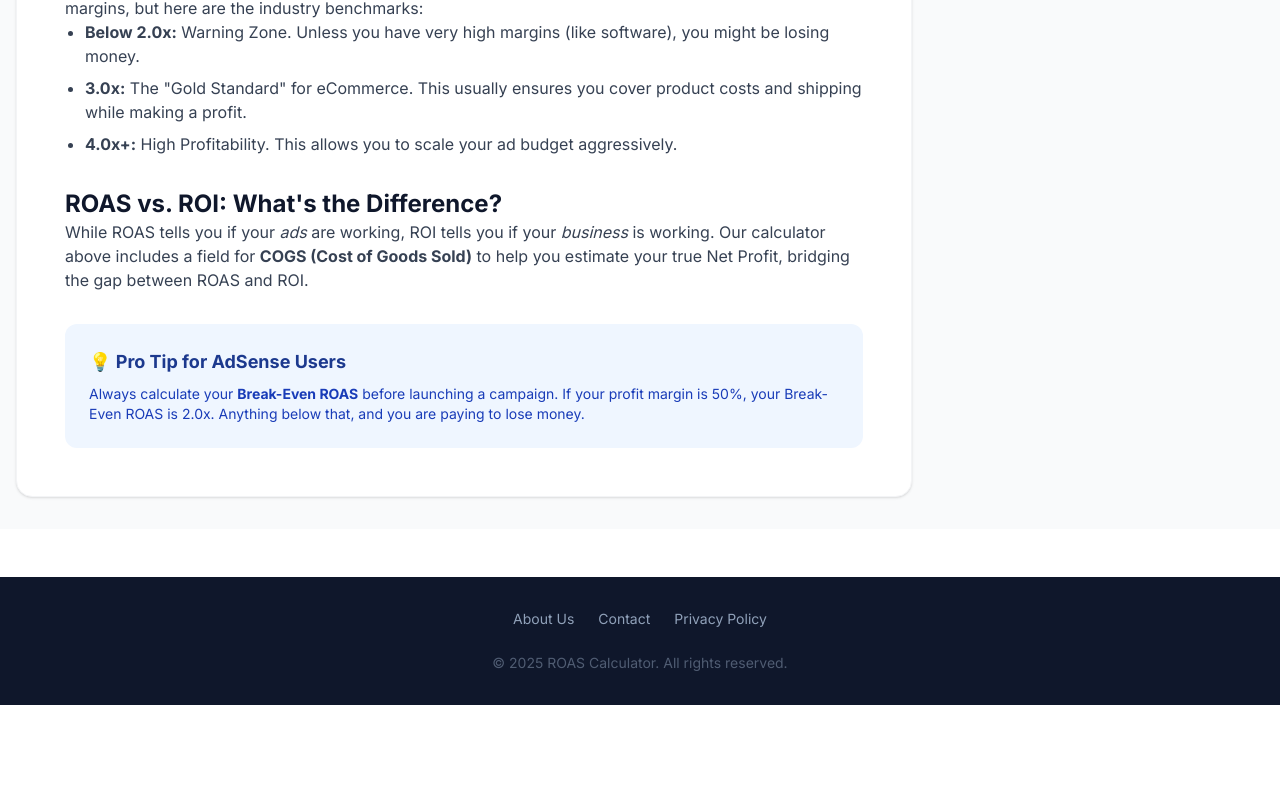
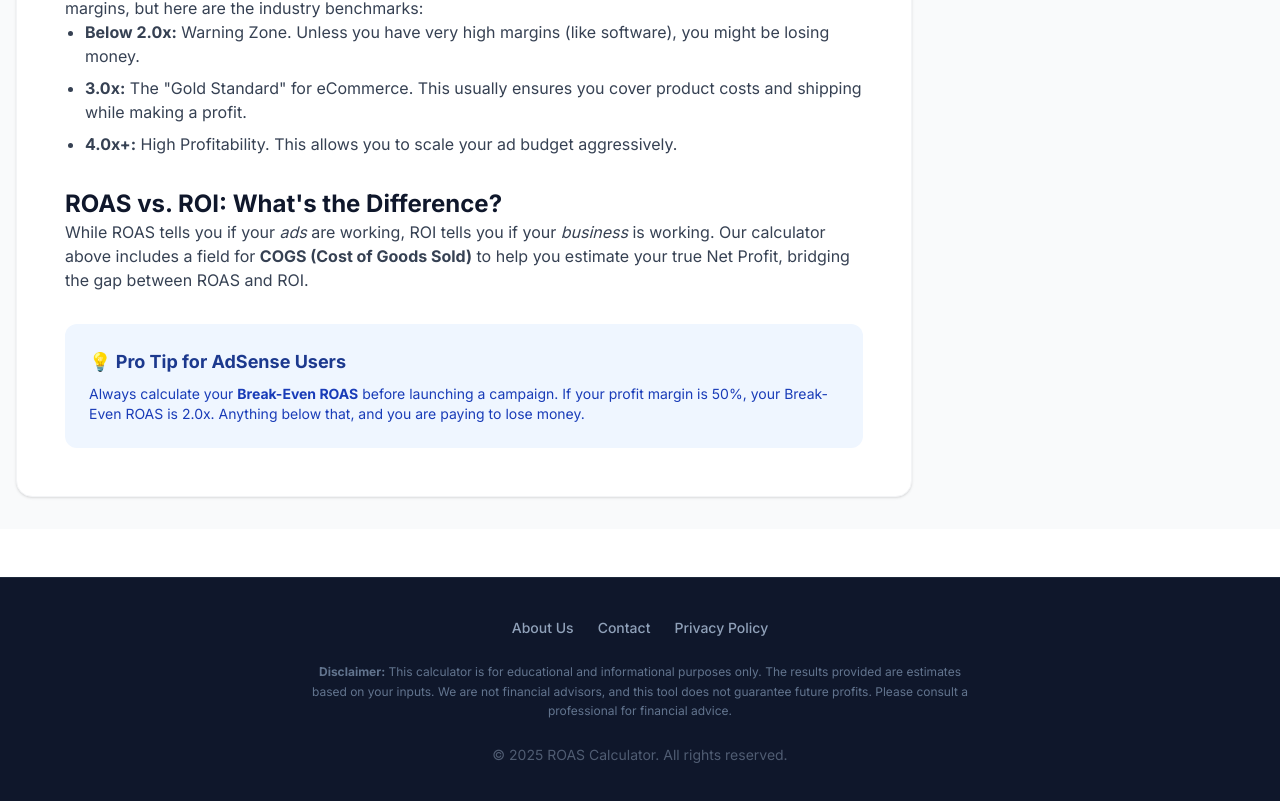
Before and after one commit to nikhil071-ui/roas-calculator, a Next.js app: page / in a window 1280 px wide. Shown: the part 1487-2288 px from the top of the page. Before the commit the page ends 2192 px from the top, so only its background shows below. Built offline with nearby package versions, Linux system fonts and the light colour scheme.

Commit message:
added legal disclaimer

```diff
--- a/app/layout.tsx
+++ b/app/layout.tsx
@@ -21,14 +21,28 @@ export default function RootLayout({
       <body className={inter.className}>
         {children}
 
-        {/* --- FOOTER START --- */}
-        <footer className="bg-slate-900 text-slate-400 py-8 mt-12 text-center text-sm">
-          <div className="container mx-auto px-4 flex flex-col md:flex-row justify-center gap-6">
-            <Link href="/about" className="hover:text-white transition">About Us</Link>
-            <Link href="/contact" className="hover:text-white transition">Contact</Link>
-            <Link href="/privacy-policy" className="hover:text-white transition">Privacy Policy</Link>
+       {/* --- FOOTER START --- */}
+        <footer className="bg-slate-900 text-slate-400 py-10 mt-12 text-center text-sm border-t border-slate-800">
+          <div className="container mx-auto px-4">
+
+            {/* Links */}
+            <div className="flex flex-col md:flex-row justify-center gap-6 mb-6 font-medium">
+              <Link href="/about" className="hover:text-white transition">About Us</Link>
+              <Link href="/contact" className="hover:text-white transition">Contact</Link>
+              <Link href="/privacy-policy" className="hover:text-white transition">Privacy Policy</Link>
+            </div>
+
+            {/* LEGAL DISCLAIMER (The Safety Shield) */}
+            <div className="max-w-2xl mx-auto mb-6 text-xs text-slate-500 leading-relaxed">
+              <p>
+                <strong>Disclaimer:</strong> This calculator is for educational and informational purposes only.
+                The results provided are estimates based on your inputs. We are not financial advisors, and
+                this tool does not guarantee future profits. Please consult a professional for financial advice.
+              </p>
+            </div>
+
+            <p className="opacity-50">© 2025 ROAS Calculator. All rights reserved.</p>
           </div>
-          <p className="mt-6 opacity-50">© 2025 ROAS Calculator. All rights reserved.</p>
         </footer>
         {/* --- FOOTER END --- */}
 
```
